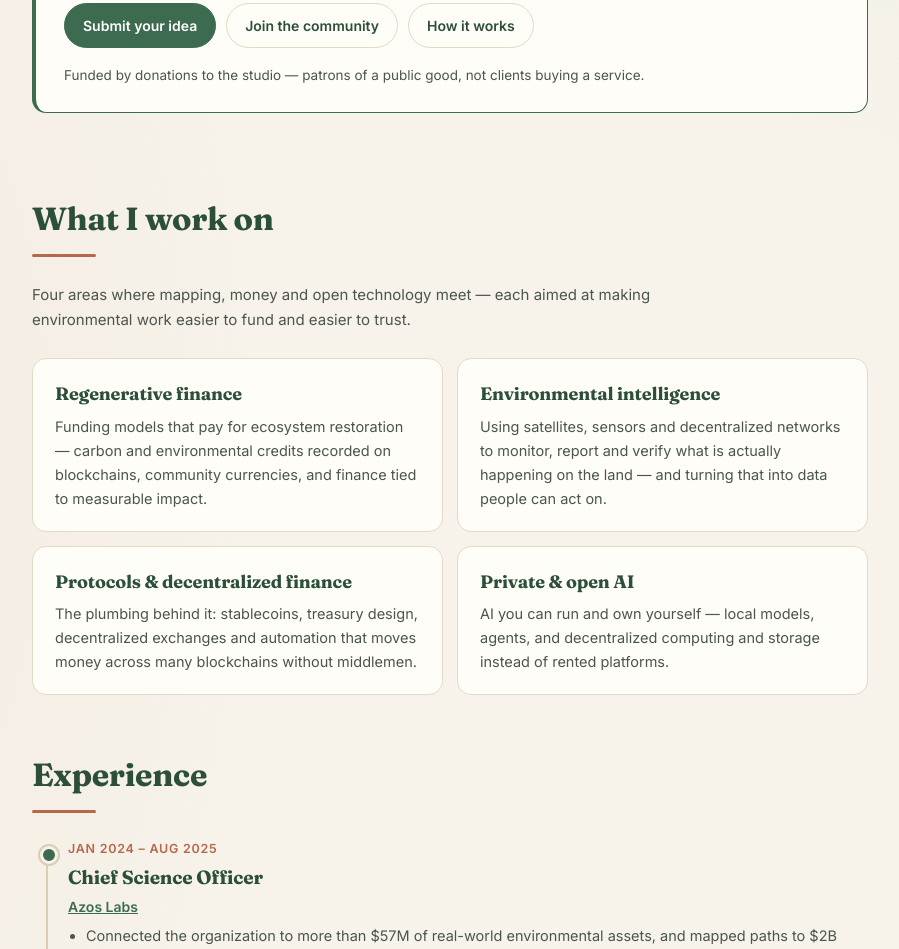
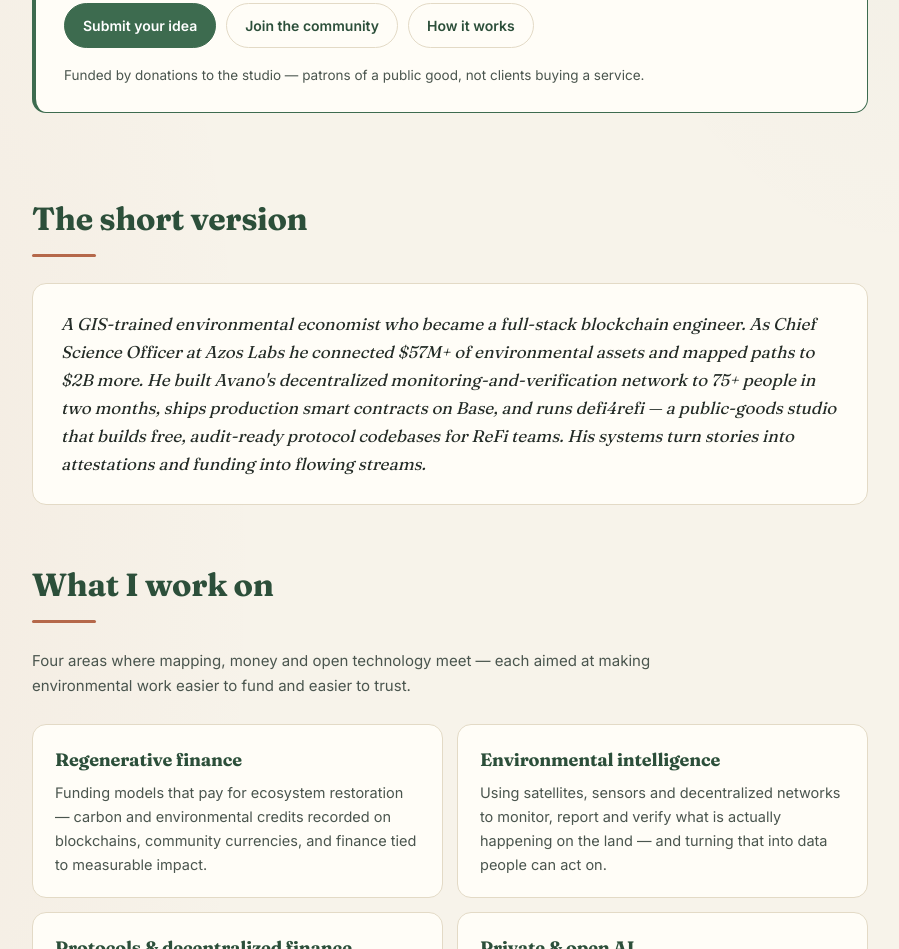
Before and after one commit to TerexitariusStomp/TerexitariusStomp.github.io, a plain HTML site: page index.html in a window 1280 px wide. Shown: the part 875-1824 px from the top of the page, without its empty margins (190-1089 px from the left). Drawn offline with Linux system fonts and the light colour scheme.

Commit message:
Add tech-wizard bio section

```diff
--- a/index.html
+++ b/index.html
@@ -173,6 +173,23 @@ footer .links{margin-top:14px}
   </div>
   <div class="note">Funded by donations to the studio — patrons of a
   public good, not clients buying a service.</div>
+ </div>
+</section>
+
+<section id="bio">
+ <h2>The short version</h2>
+ <div class="rule"></div>
+ <div class="card" style="padding:26px 28px">
+  <p style="font-family:Fraunces,Georgia,serif;font-size:17px;
+   color:var(--ink);font-style:italic">A GIS-trained environmental
+  economist who became a full-stack blockchain engineer. As Chief
+  Science Officer at Azos Labs he connected $57M+ of environmental
+  assets and mapped paths to $2B more. He built Avano's decentralized
+  monitoring-and-verification network to 75+ people in two months,
+  ships production smart contracts on Base, and runs defi4refi — a
+  public-goods studio that builds free, audit-ready protocol codebases
+  for ReFi teams. His systems turn stories into attestations and
+  funding into flowing streams.</p>
  </div>
 </section>
 
```
